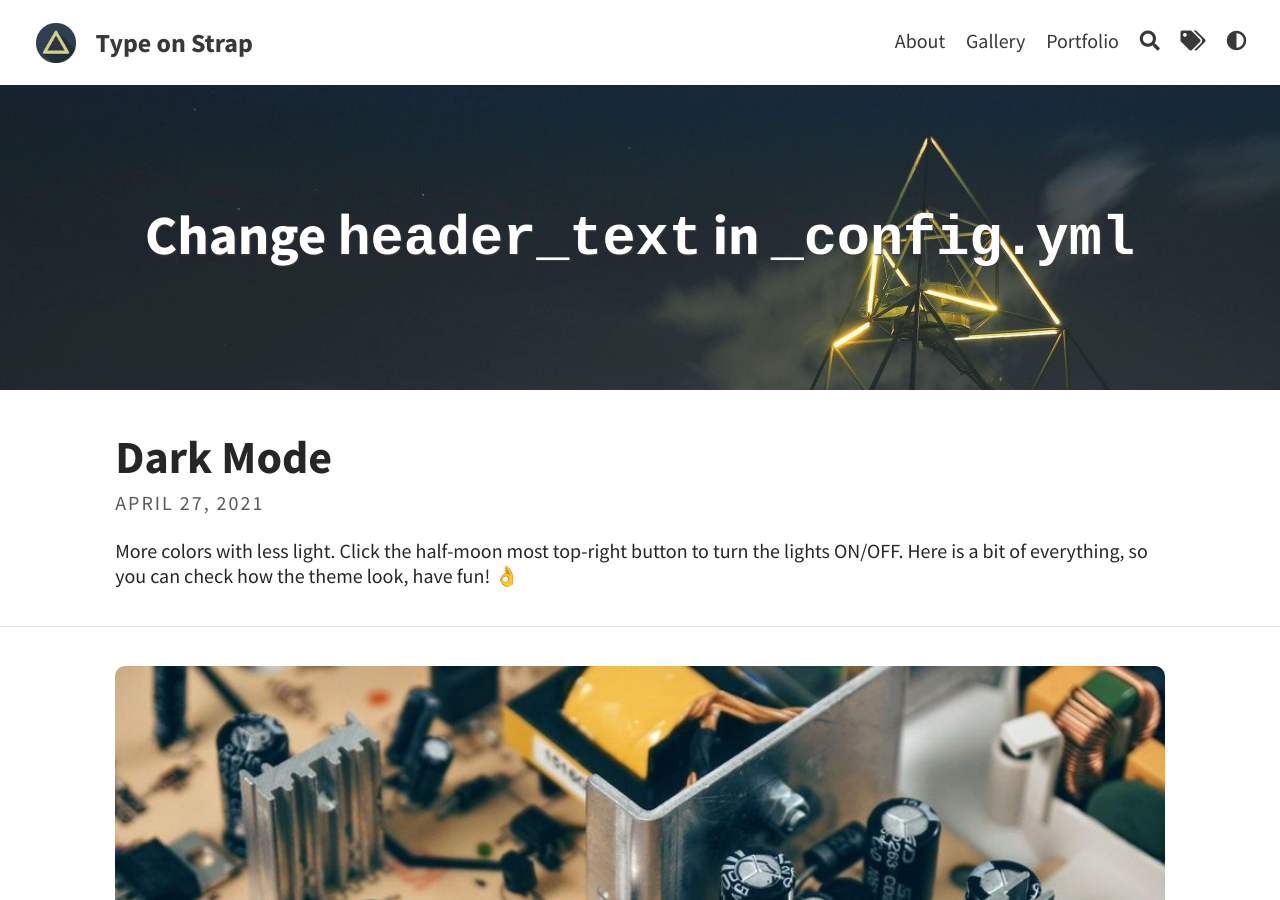
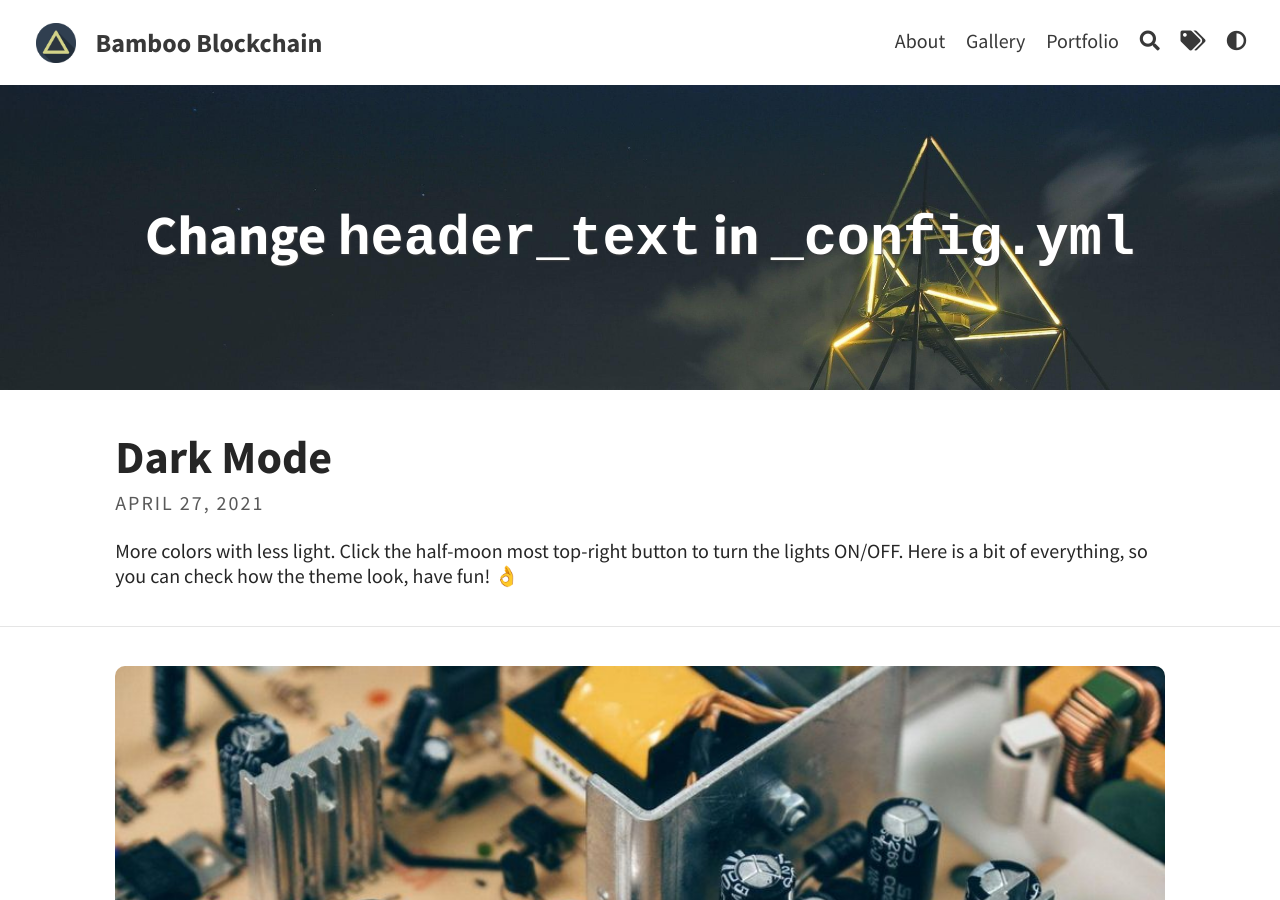
Before and after one commit to pandanite-crypto/pandanite-crypto.github.io, a Jekyll site: the page built from index.html, in a window 1280 px wide and 900 px high. Built offline with Jekyll 4.4.1, drawn with Linux system fonts in a browser that asks for light colours; the list of posts is cut into pages by our own code.

Commit message:
Update _config.yml

```diff
--- a/_config.yml
+++ b/_config.yml
@@ -3,7 +3,7 @@ baseurl: "/"
 url: "https://bamboo-crypto.github.io"
 
 # THEME-SPECIFIC CONFIGURATION
-title: Type on Strap                                    # site's title
+title: Bamboo Blockchain                                   # site's title
 description: "A website with blog posts and pages"      # used by search engines
 avatar: assets/img/triangle.png                         # Empty for no avatar in navbar
 favicon: assets/favicon.ico                             # Icon displayed in the tab
```
